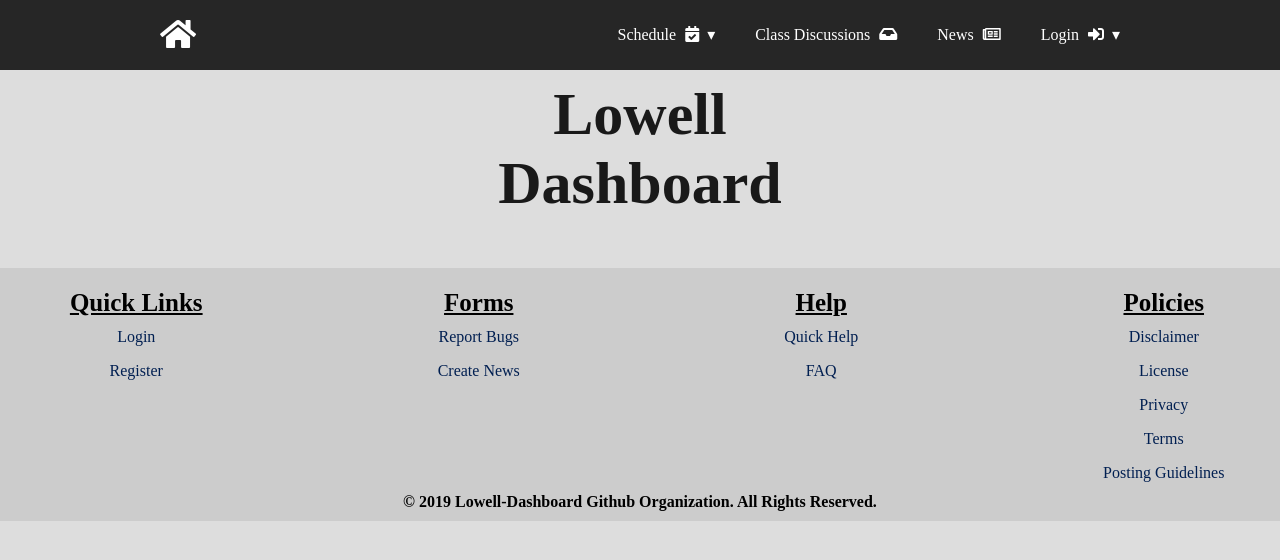
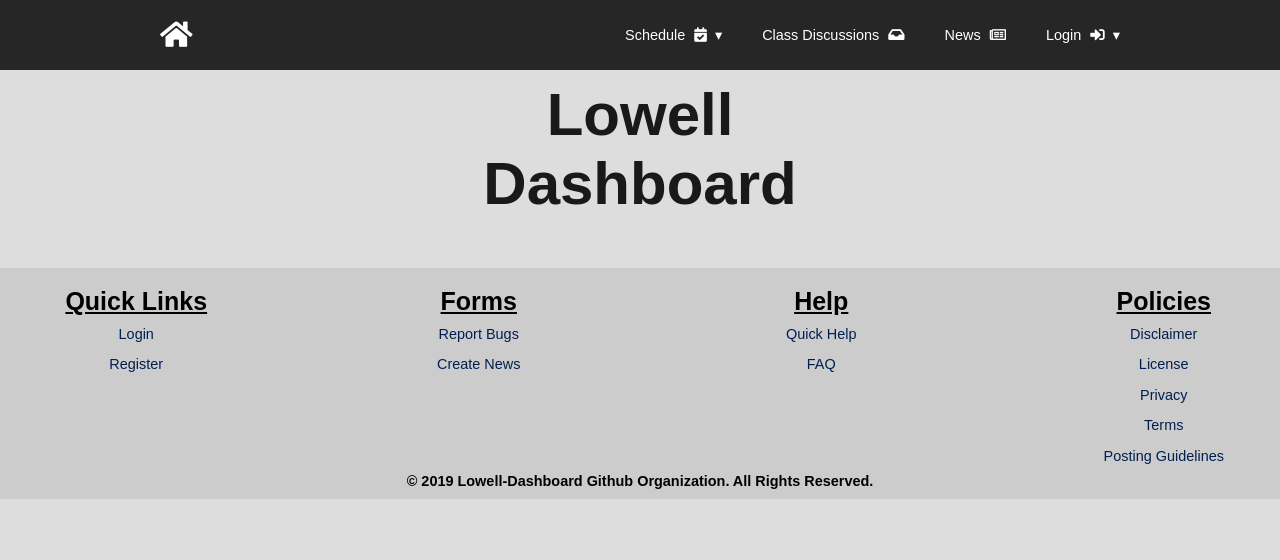
Before and after one commit to lowell-dev-club/lowell-dashboard, a Flask app: page / in a window 1280 px wide. Shown: the top 560 px of the page. Run offline with Flask 2, Linux system fonts and the light colour scheme; some libraries are stand-ins or nearby versions.

Commit message:
move fonts to base file

```diff
--- a/lowell-dashboard/app/static/css/base.css
+++ b/lowell-dashboard/app/static/css/base.css
@@ -1 +1,2 @@
-html, body{margin:0px; padding:0px; background-color: #ddd;}
+html,body{margin:0px;padding:0px;background-color:#ddd;font-family:'Titillium Web';font-size:17px;}
+body{font:normal 85% Arial, Helvetica, sans-serif;}
```
